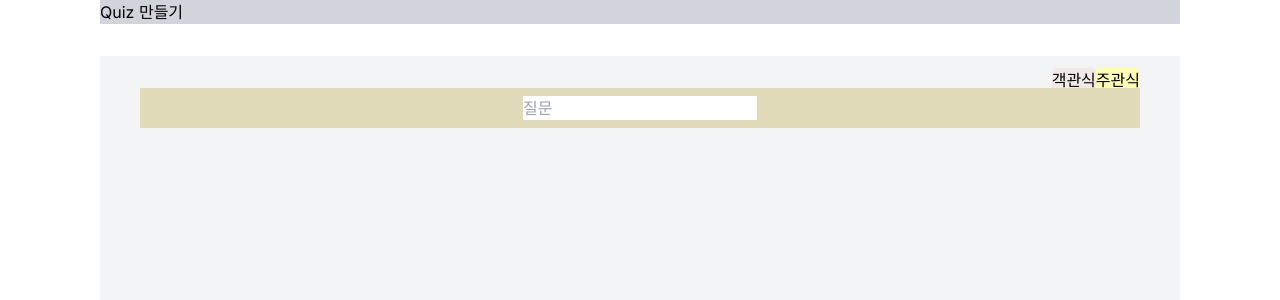
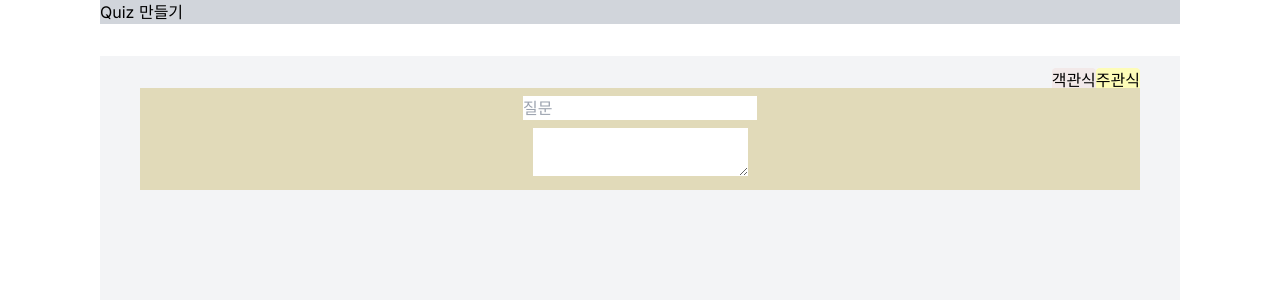
Before and after one commit to 2njeong/TWL, a Next.js app: page /makequiz in a window 1280 px wide. Both pictures are taken after a click on the button "주관식". Shown: the top 300 px of the page. Built offline with nearby package versions, Linux system fonts and the light colour scheme.

Commit message:
[fix] - 파일이름 수정

```diff
--- a/src/app/makequiz/page.tsx
+++ b/src/app/makequiz/page.tsx
@@ -1,5 +1,4 @@
 import ReturnQuizType from '@/components/makequiz/ReturnQuizType';
-import SelectInput from '@/components/makequiz/SelectInput';
 import SelectQuizType from '@/components/makequiz/SelectQuizType';
 
 const MakeQuizPage = () => {
--- a/src/components/makequiz/SelectInput.tsx
+++ b/src/components/makequiz/MutipleType.tsx
@@ -4,7 +4,7 @@ import { useState } from 'react';
 import { CiCirclePlus } from 'react-icons/ci';
 import { MdCancel } from 'react-icons/md';
 
-const SelectInput = () => {
+const MultipleType = () => {
   const [inputArr, setInputArr] = useState([1]);
 
   const plusInputCount = () => {
@@ -35,4 +35,4 @@ const SelectInput = () => {
   );
 };
 
-export default SelectInput;
+export default MultipleType;
--- a/src/components/makequiz/ReturnQuizType.tsx
+++ b/src/components/makequiz/ReturnQuizType.tsx
@@ -2,12 +2,13 @@
 
 import { quizTyper } from '@/atom/quizAtom';
 import { useAtom } from 'jotai';
-import SelectInput from './SelectInput';
+import MultipleType from './MutipleType';
+import SubjectiveType from './SubjectiveType';
 
 const ReturnQuizType = () => {
   const [quizType] = useAtom(quizTyper);
 
-  return quizType === '객관식' ? <SelectInput /> : <></>;
+  return <section>{quizType === '객관식' ? <MultipleType /> : <SubjectiveType />}</section>;
 };
 
 export default ReturnQuizType;
--- a/src/components/makequiz/SelectQuizType.tsx
+++ b/src/components/makequiz/SelectQuizType.tsx
@@ -13,7 +13,7 @@ const SelectQuizType = () => {
   };
 
   return (
-    <section className="w-full max-w-[1000px] flex justify-end absolute -top-5">
+    <section className="w-full flex justify-end absolute -top-5">
       {quizTypeList.map((t) => (
         <button
           key={t}
--- /dev/null
+++ b/src/components/makequiz/SubjectiveType.tsx
@@ -0,0 +1,9 @@
+const SubjectiveType = () => {
+  return (
+    <form className="w-full">
+      <textarea></textarea>
+    </form>
+  );
+};
+
+export default SubjectiveType;
```
